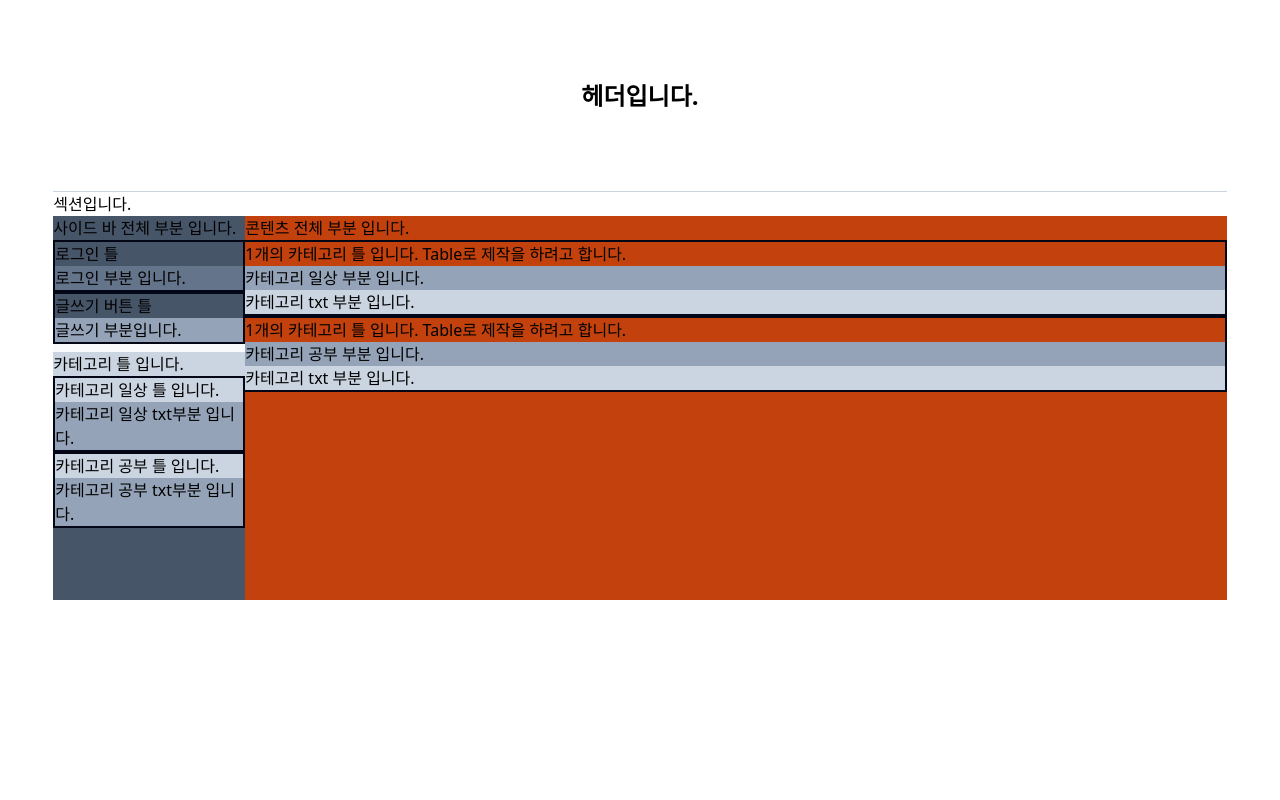
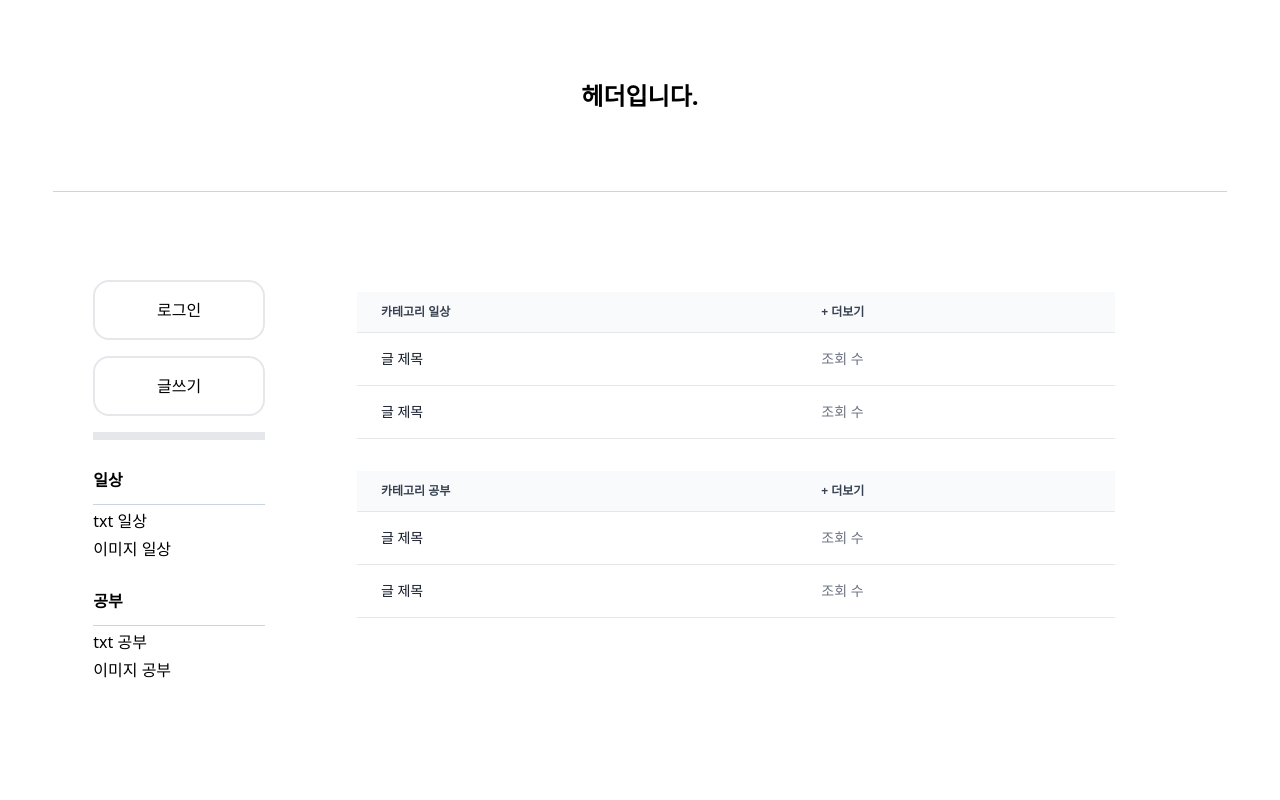
Before and after one commit to A-SA-KA-ASK/A.S.K, a React (Create React App) app in the folder askFront/: page / in a window 1280 px wide. Shown: the top 800 px of the page. Built offline with nearby package versions, Linux system fonts and the light colour scheme.

Commit message:
수정: 사이드바 틀 및 내용 부분 테이블 제작[MP]

```diff
--- a/askFront/src/component/Content.jsx
+++ b/askFront/src/component/Content.jsx
@@ -1,25 +1,78 @@
+
+
 function Content () {
 
+    // tbody부분에 Section부분에서 받아온 내용을 map을 통하여 내용을 보여주려고 함.
+
     return(
-        <div className="bg-orange-700 h-96">
-            콘텐츠 전체 부분 입니다.
-            <div className="border-2 border-slate-950">
-                1개의 카테고리 틀 입니다. Table로 제작을 하려고 합니다.
-                <div className="bg-slate-400">
-                    카테고리 일상 부분 입니다.
-                </div>
-                <div className="bg-slate-300">
-                    카테고리 txt 부분 입니다.
+        <div className=" h-96 float-left w-4/6 m-10 p-3 ">
+            <div className="mb-8">
+                <div class="relative overflow-x-auto">
+                    <table class="w-full text-sm text-left rtl:text-right text-gray-500 dark:text-gray-400">
+                        <thead class="text-xs text-gray-700 uppercase bg-gray-50 border-b">
+                            <tr>
+                                <th colspan="5" class="pl-6 py-3">
+                                    카테고리 일상
+                                </th>
+                                <th scope="col" class="pl-6 py-3">
+                                    + 더보기
+                                </th>
+                            </tr>
+                        </thead>
+                        <tbody>
+                            <tr class="bg-white border-b dark:bg-gray-800 dark:border-gray-700">
+                                <th colspan="5" class="pl-6 py-4 font-medium text-gray-900 whitespace-nowrap dark:text-white">
+                                    글 제목
+                                </th>
+                                <td class="pl-6 py-4">
+                                    조회 수
+                                </td>
+                            </tr>
+                            <tr class="bg-white border-b dark:bg-gray-800 dark:border-gray-700">
+                                <th colspan="5" class="pl-6 py-4 font-medium text-gray-900 whitespace-nowrap dark:text-white">
+                                    글 제목
+                                </th>
+                                <td class="pl-6 py-4">
+                                    조회 수
+                                </td>
+                            </tr>
+                        </tbody>
+                    </table>
                 </div>
             </div>
 
-            <div className="border-2 border-slate-950">
-                1개의 카테고리 틀 입니다. Table로 제작을 하려고 합니다.
-                <div className="bg-slate-400">
-                    카테고리 공부 부분 입니다.
-                </div>
-                <div className="bg-slate-300">
-                    카테고리 txt 부분 입니다.
+            <div className="">
+                <div class="relative overflow-x-auto">
+                    <table class="w-full text-sm text-left rtl:text-right text-gray-500 dark:text-gray-400">
+                        <thead class="text-xs text-gray-700 uppercase bg-gray-50 border-b">
+                            <tr>
+                                <th colspan="5" class="pl-6 py-3">
+                                    카테고리 공부
+                                </th>
+                                <th scope="col" class="pl-6 py-3">
+                                    + 더보기
+                                </th>
+                            </tr>
+                        </thead>
+                        <tbody>
+                            <tr class="bg-white border-b dark:bg-gray-800 dark:border-gray-700">
+                                <th colspan="5" class="pl-6 py-4 font-medium text-gray-900 whitespace-nowrap dark:text-white">
+                                    글 제목
+                                </th>
+                                <td class="pl-6 py-4">
+                                    조회 수
+                                </td>
+                            </tr>
+                            <tr class="bg-white border-b dark:bg-gray-800 dark:border-gray-700">
+                                <th colspan="5" class="pl-6 py-4 font-medium text-gray-900 whitespace-nowrap dark:text-white">
+                                    글 제목
+                                </th>
+                                <td class="pl-6 py-4">
+                                    조회 수
+                                </td>
+                            </tr>
+                        </tbody>
+                    </table>
                 </div>
             </div>
         </div>
--- a/askFront/src/component/Sidebar.jsx
+++ b/askFront/src/component/Sidebar.jsx
@@ -1,33 +1,39 @@
+
+
 function Sidebar () {
 
     return(
-        <div className="bg-slate-600 w-48 h-96 float-left">
-            사이드 바 전체 부분 입니다.
-            <div className="border-2 border-slate-950">
-                로그인 틀
-                <div className="bg-slate-500 ">
-                    로그인 부분 입니다.
+        <div className=" w-1/6 h-96 float-left m-7 p-3">
+            <div>
+                <div className="border-2 rounded-2xl text-center p-4 mb-4">
+                    로그인
                 </div>
-            </div>
-            <div className="border-2 border-slate-950">
-                글쓰기 버튼 틀
-                <div className="bg-slate-400">
-                    글쓰기 부분입니다.
+                <div className="border-2 rounded-2xl text-center p-4 mb-4">
+                    글쓰기
                 </div>
             </div>
 
-            <div className="bg-slate-300 border-t-8 border-slate-50">
-                카테고리 틀 입니다.
-                <div className="border-2 border-slate-950">
-                    카테고리 일상 틀 입니다.
-                    <div className="bg-slate-400">
-                        카테고리 일상 txt부분 입니다.
+            <div className="border-t-8 border-r-slate-500">
+                <div className="mt-4 mb-4">
+                    <div className="border-b border-slate-300 py-3 font-bold">
+                        일상
+                    </div>
+                    <div className="py-1">
+                        txt 일상
+                    </div>
+                    <div className="">
+                        이미지 일상
                     </div>
                 </div>
-                <div className="border-2 border-slate-950">
-                    카테고리 공부 틀 입니다.
-                    <div className="bg-slate-400">
-                        카테고리 공부 txt부분 입니다.
+                <div>
+                <div className="border-b border-slate-300 py-3 font-bold">
+                        공부
+                    </div>
+                    <div className="py-1">
+                        txt 공부
+                    </div>
+                    <div className="">
+                        이미지 공부
                     </div>
                 </div>
             </div>
--- a/askFront/src/layout/Section.jsx
+++ b/askFront/src/layout/Section.jsx
@@ -2,9 +2,13 @@ import Content from "../component/Content";
 import Sidebar from "../component/Sidebar";
 
 function Section() {
+
+    // useState와 useEffect를 사용해서 Content부분에 테이블 내용을 보여주게 만들 예정
+
+    // Section부분에서 component폴더에 있는 컴포넌트들을 보여줌.
+
     return(
-        <div className="h-screen w-11/12  m-auto">
-            <h1>섹션입니다.</h1>
+        <div className="h-screen w-11/12 m-auto mt-6 pt-6">
             <Sidebar />
             <Content />
         </div>
```
